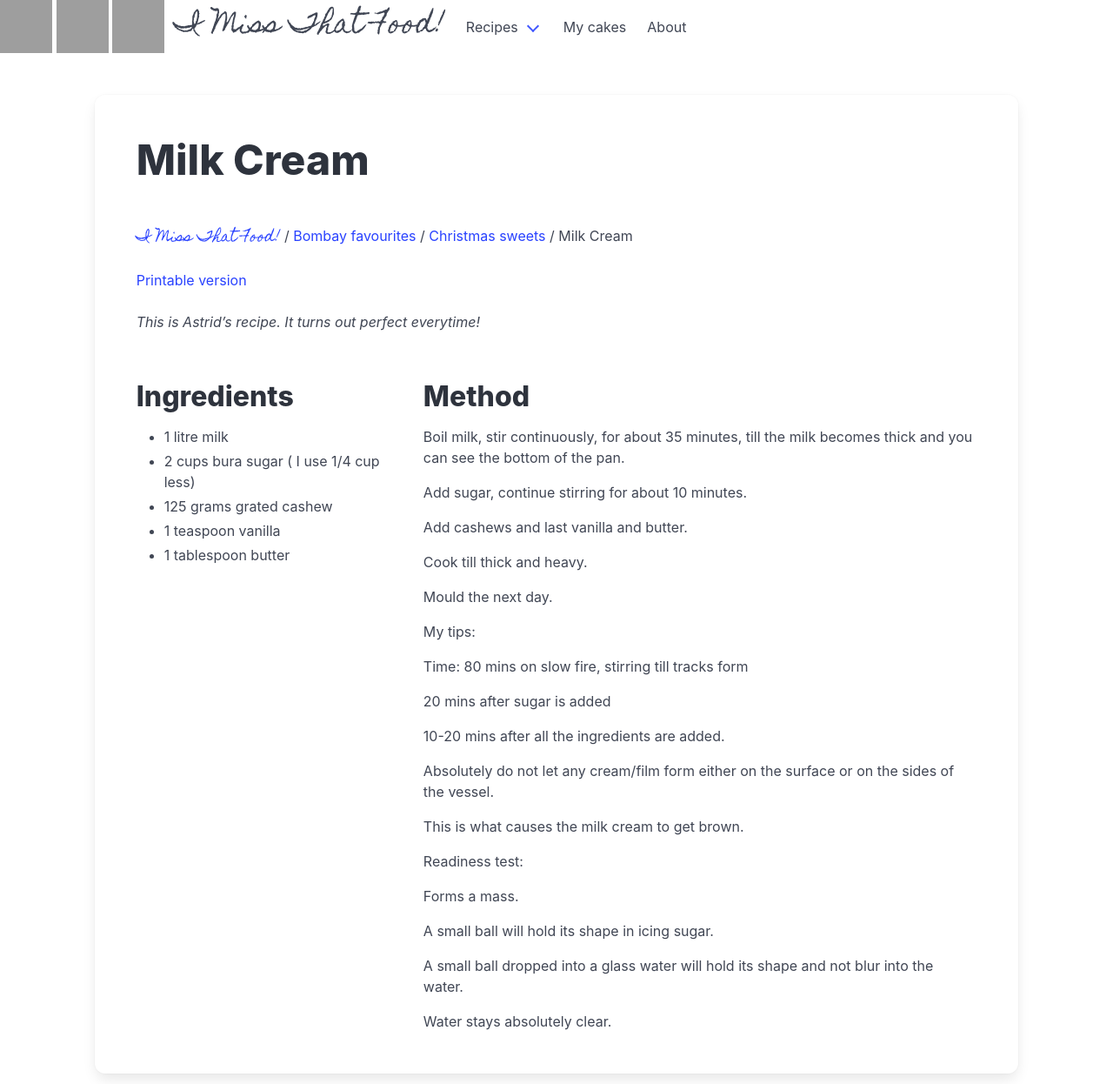
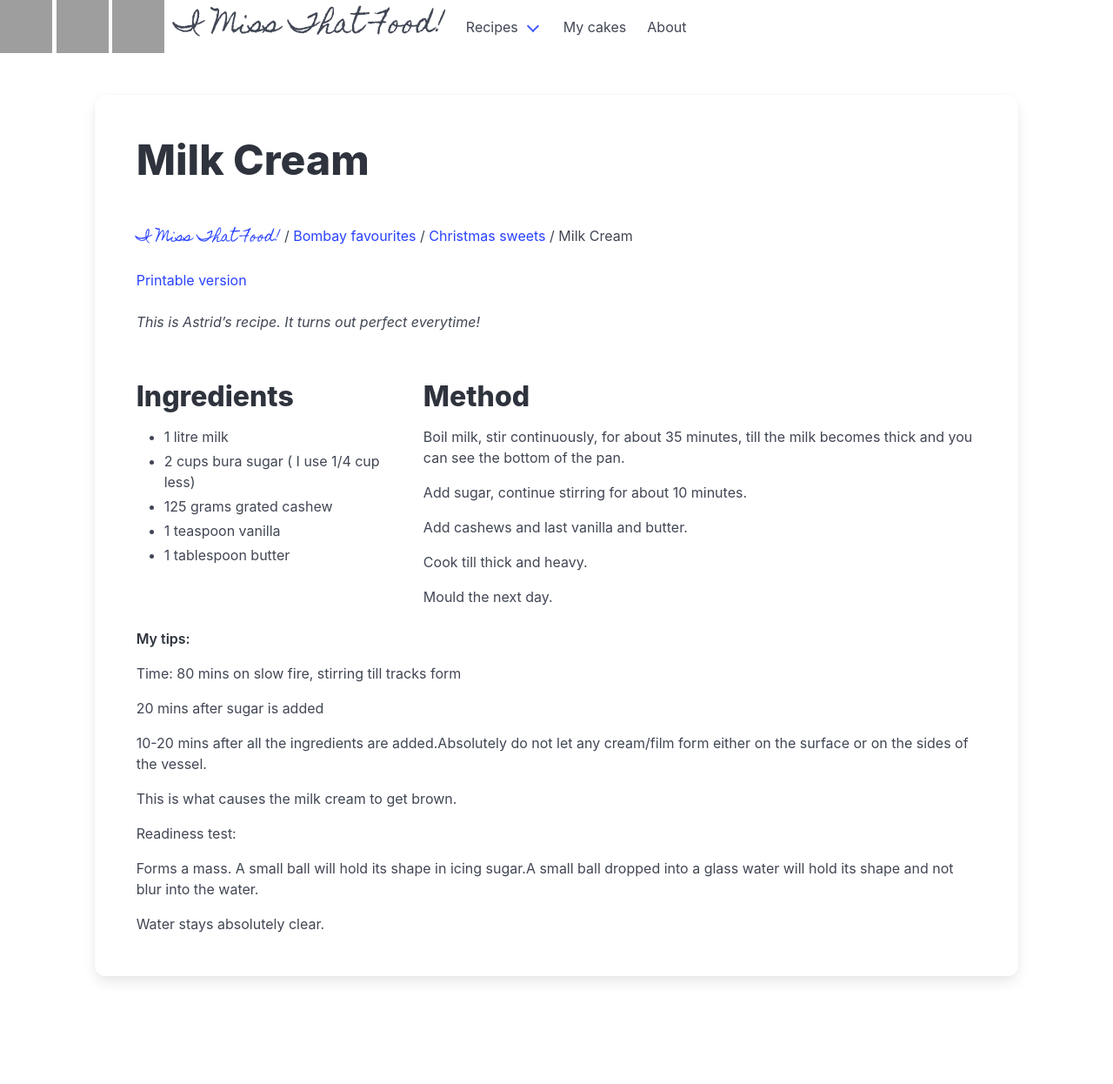
Before and after one commit to imissthatfood/imissthatfood.github.io, a Jekyll site: the page built from _recipes/christmas_milkcream.md, in a window 1280 px wide. Shown: the whole page at 87% size. Built offline with Jekyll 4.4.1, drawn with Linux system fonts in a browser that asks for light colours; after the commit the page ends 1134 px from its top, so only the background shows below that; grey boxes are pictures that could not be loaded.

Commit message:
Update christmas_milkcream.md

```diff
--- a/_recipes/christmas_milkcream.md
+++ b/_recipes/christmas_milkcream.md
@@ -33,30 +33,20 @@ Cook till thick and heavy.
 
 Mould the next day.
 
+</div> </div>
 
-
-My tips:
+**My tips:**
 
 Time: 80 mins on slow fire, stirring till tracks form
 
 20 mins after sugar is added
 
-10-20 mins after all the ingredients are added.
-
-Absolutely do not let any cream/film form either on the surface or on the sides of the vessel.
+10-20 mins after all the ingredients are added.Absolutely do not let any cream/film form either on the surface or on the sides of the vessel.
 
 This is what causes the milk cream to get brown.
 
 Readiness test:
 
-Forms a mass.
-
-A small ball will hold its shape in icing sugar.
-
-A small ball dropped into a glass water will hold its shape and not blur into the water.
+Forms a mass. A small ball will hold its shape in icing sugar.A small ball dropped into a glass water will hold its shape and not blur into the water.
 
 Water stays absolutely clear.
-
-
-
-</div> </div>
```
